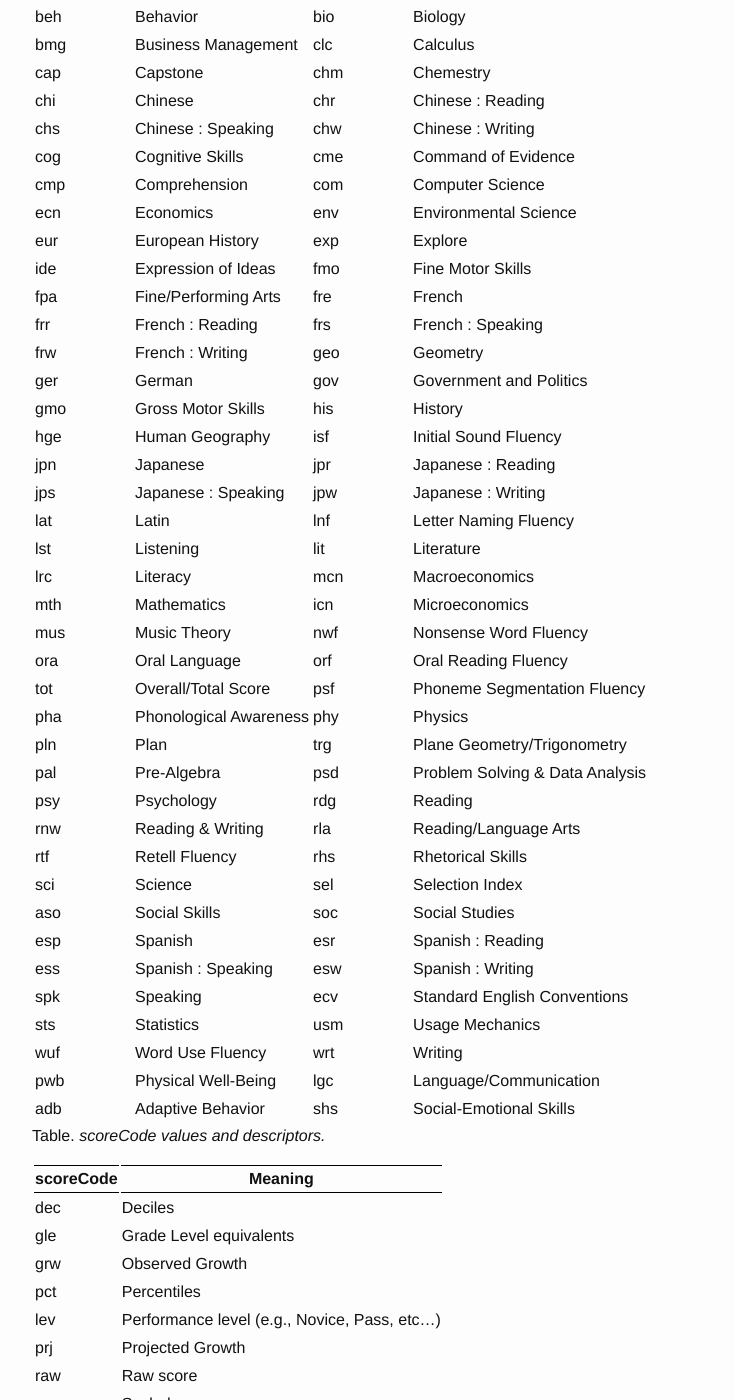
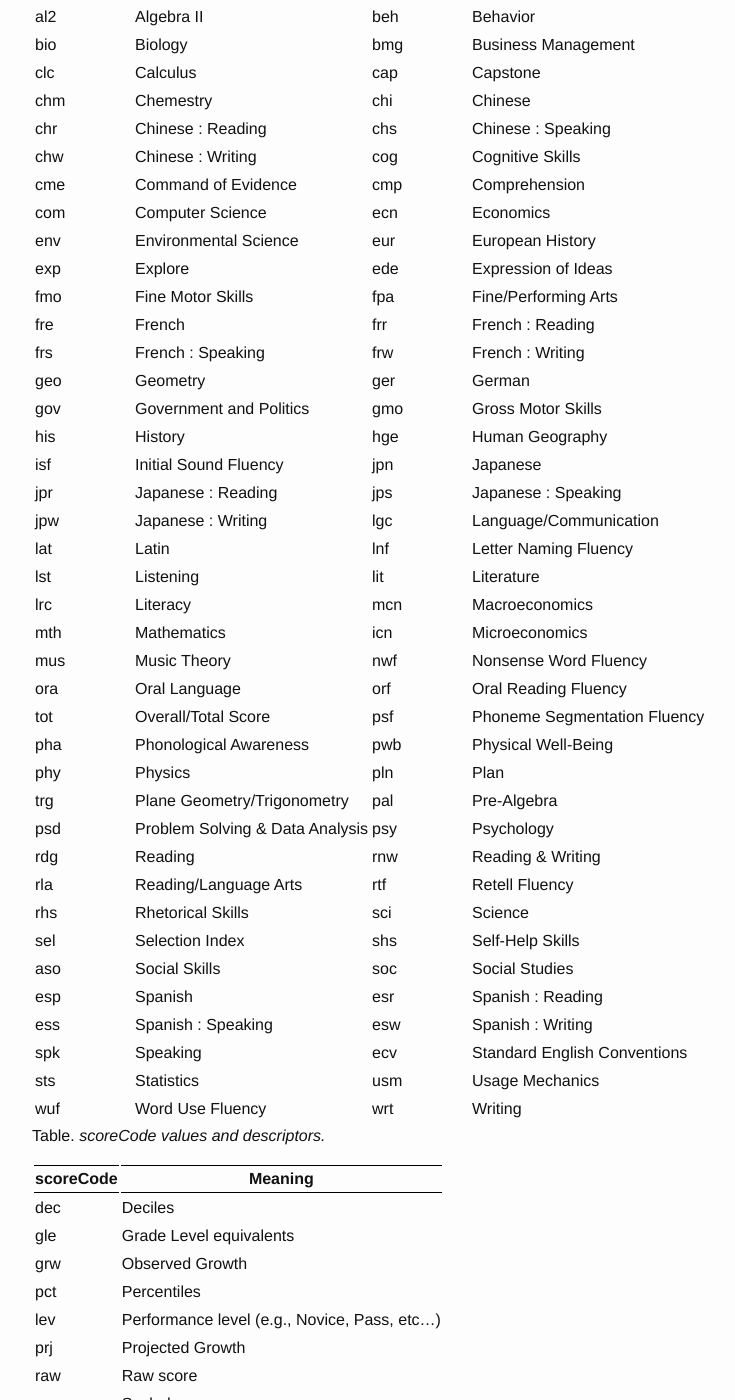
Before and after one commit to rowen0718/fcps-standards, a Jekyll site: the page built from codingStandards.md, in a window 1280 px wide and 1400 px high, scrolled down 4618 px. Shown: the whole window, without its empty margins (223-958 px from the left). Built offline with Jekyll 4.4.1, drawn with Linux system fonts in a browser that asks for light colours.

Commit message:
Put changes in alphabetical order

```diff
--- a/_includes/naming.md
+++ b/_includes/naming.md
@@ -90,47 +90,47 @@ Table. <em>subjectCode values and descriptors.</em>
 
 subjectCode | Meaning | subjectCode | Meaning
 --------- | --------- | --------- | ---------
-al1	 | 	Algebra I     | al2	 | 	Algebra II
-beh	 | 	Behavior      | bio	 | 	Biology
-bmg	 | 	Business Management    |   clc	 | 	Calculus
-cap	 | 	Capstone    |   chm	 | 	Chemestry
-chi	 | 	Chinese    |   chr	 | 	Chinese : Reading
-chs	 | 	Chinese : Speaking    |   chw	 | 	Chinese : Writing
-cog	 | 	Cognitive Skills    |   cme	 | 	Command of Evidence
-cmp	 | 	Comprehension    |   com	 | 	Computer Science
-ecn	 | 	Economics    |   env	 | 	Environmental Science
-eur	 | 	European History    |   exp	 | 	Explore
-ide	 | 	Expression of Ideas    |   fmo	 | 	Fine Motor Skills
-fpa	 | 	Fine/Performing Arts    |   fre	 | 	French
-frr	 | 	French : Reading    |   frs	 | 	French : Speaking
-frw	 | 	French : Writing    |   geo	 | 	Geometry
-ger	 | 	German    |   gov	 | 	Government and Politics
-gmo	 | 	Gross Motor Skills    |   his	 | 	History
-hge	 | 	Human Geography    |   isf	 | 	Initial Sound Fluency
-jpn	 | 	Japanese    |   jpr	 | 	Japanese : Reading
-jps	 | 	Japanese : Speaking    |   jpw	 | 	Japanese : Writing
-lat	 | 	Latin    |   lnf	 | 	Letter Naming Fluency
+adb  |  Adaptive Behavior  |  al1	 | 	Algebra I
+al2	 | 	Algebra II  |  beh	 | 	Behavior
+bio	 | 	Biology  |  bmg	 | 	Business Management
+clc	 | 	Calculus  |  cap	 | 	Capstone
+chm	 | 	Chemestry  |  chi	 | 	Chinese
+chr	 | 	Chinese : Reading  |  chs	 | 	Chinese : Speaking
+chw	 | 	Chinese : Writing  |  cog	 | 	Cognitive Skills
+cme	 | 	Command of Evidence  |  cmp	 | 	Comprehension
+com	 | 	Computer Science  |  ecn	 | 	Economics
+env	 | 	Environmental Science  |  eur	 | 	European History
+exp	 | 	Explore  |  ede	 | 	Expression of Ideas
+fmo	 | 	Fine Motor Skills  |  fpa	 | 	Fine/Performing Arts
+fre	 | 	French  |  frr	 | 	French : Reading
+frs	 | 	French : Speaking  |  frw	 | 	French : Writing
+geo	 | 	Geometry  |  ger	 | 	German
+gov	 | 	Government and Politics  |  gmo	 | 	Gross Motor Skills
+his	 | 	History  |  hge	 | 	Human Geography
+isf	 | 	Initial Sound Fluency  |  jpn	 | 	Japanese
+jpr	 | 	Japanese : Reading  |  jps	 | 	Japanese : Speaking
+jpw	 | 	Japanese : Writing  |  lgc  |  Language/Communication
+lat	 | 	Latin  |  lnf	 | 	Letter Naming Fluency
 lst	 | 	Listening    |   lit	 | 	Literature
 lrc  |  Literacy | mcn	 | 	Macroeconomics
 mth	 | 	Mathematics | icn	 | 	Microeconomics
 mus	 | 	Music Theory | nwf	 | 	Nonsense Word Fluency
 ora	 | 	Oral Language | orf	 | 	Oral Reading Fluency
 tot	 | 	Overall/Total Score | psf	 | 	Phoneme Segmentation Fluency
-pha	 | 	Phonological Awareness | phy	 | 	Physics
-pln	 | 	Plan | trg	 | 	Plane Geometry/Trigonometry
-pal	 | 	Pre-Algebra | psd	 | 	Problem Solving & Data Analysis
-psy	 | 	Psychology | rdg	 | 	Reading
-rnw	 | 	Reading & Writing | rla	 | 	Reading/Language Arts
-rtf	 | 	Retell Fluency | rhs	 | 	Rhetorical Skills
-sci	 | 	Science | sel	 | 	Selection Index
+pha	 | 	Phonological Awareness | pwb  |  Physical Well-Being
+phy	 | 	Physics  |  pln	 | 	Plan
+trg	 | 	Plane Geometry/Trigonometry  |  pal	 | 	Pre-Algebra
+psd	 | 	Problem Solving & Data Analysis  |  psy	 | 	Psychology
+rdg	 | 	Reading   |  rnw	 | 	Reading & Writing
+rla	 | 	Reading/Language Arts  |  rtf	 | 	Retell Fluency
+rhs	 | 	Rhetorical Skills  |  sci	 | 	Science
+sel	 | 	Selection Index    |  shs  | Self-Help Skills
 aso	 | 	Social Skills | soc	 | 	Social Studies
 esp	 | 	Spanish | esr	 | 	Spanish : Reading
 ess	 | 	Spanish : Speaking | esw	 | 	Spanish : Writing
 spk	 | 	Speaking | ecv	 | 	Standard English Conventions
 sts	 | 	Statistics | usm	 | 	Usage Mechanics
 wuf	 | 	Word Use Fluency | wrt	 | 	Writing
-pwb  |  Physical Well-Being | lgc  |  Language/Communication
-adb  |  Adaptive Behavior | shs  |  Social-Emotional Skills
 
 <a name="scoreCodeTable"></a>
 Table. <em>scoreCode values and descriptors.</em>
```
